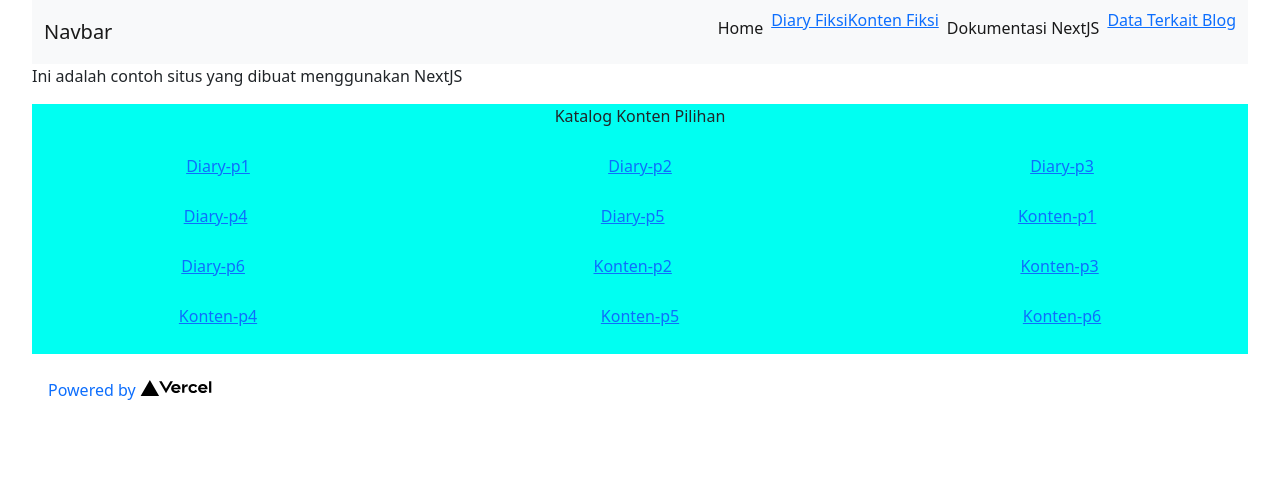
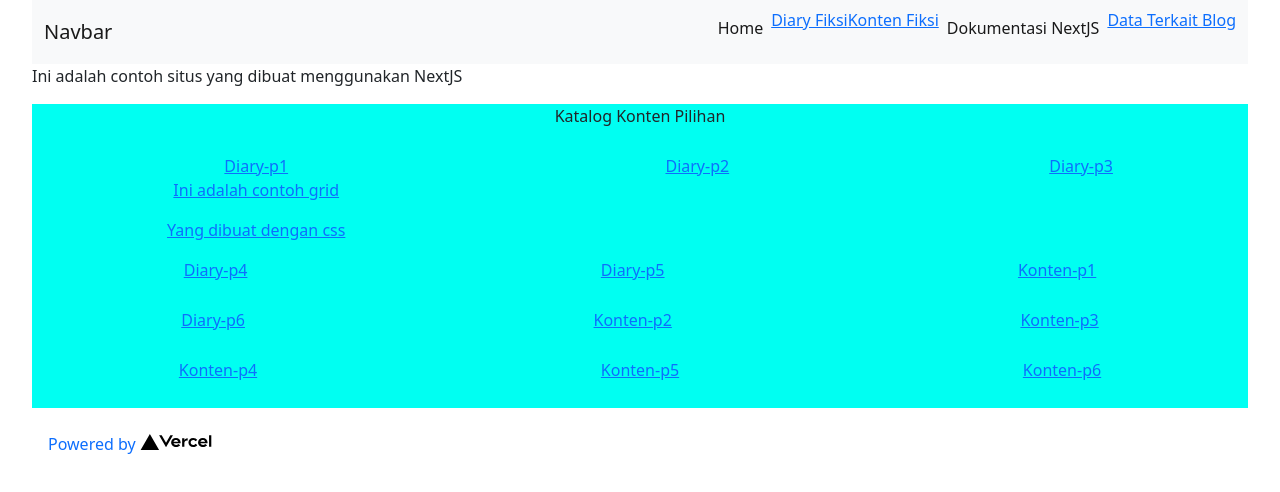
Before and after one commit to Yusufapriliyanto/nextjs-example, a Next.js app: page / in a window 1280 px wide. Shown: the top 492 px of the page. Built offline with nearby package versions, Linux system fonts and the light colour scheme.

Commit message:
Update index.js

```diff
--- a/pages/index.js
+++ b/pages/index.js
@@ -42,7 +42,11 @@ export default function Home() {
       </div>
 {/* Daftar Konten Fiksi*/}
       <div className={styles.grid_container}>
-        <div className={styles.item1}> <a href="/diary_fiksi/p1"> Diary-p1 </a> </div>
+        <div className={styles.item1}> <a href="/diary_fiksi/p1"> Diary-p1
+            <p> Ini adalah contoh grid </p>
+            <p> Yang dibuat dengan css </p>
+          </a>
+        </div>
         <div className={styles.item1}> <a href="/diary_fiksi/p2"> Diary-p2 </a> </div>
         <div className={styles.item1}> <a href="/diary_fiksi/p3"> Diary-p3 </a> </div>
       </div>
```
